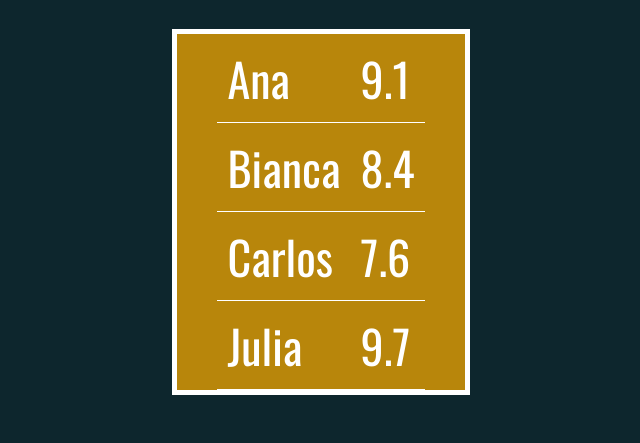
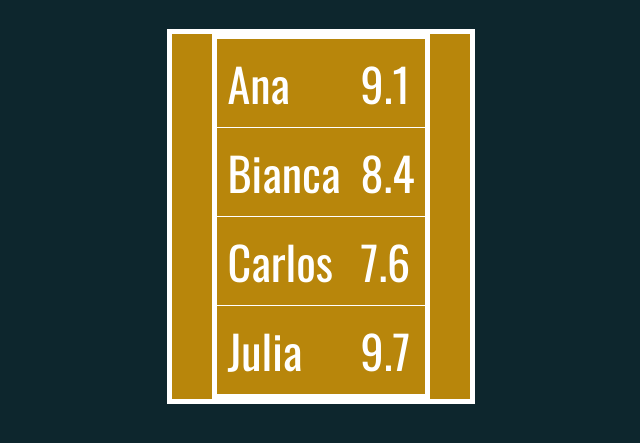
Before and after one commit to hugoleogs/material_javascript, a plain HTML site: page jquery/jquery/modificandoHTML3.html in a window 1280 px wide. Shown: the part 71-514 px from the top of the page, without its empty margins (319-959 px from the left). Drawn offline with Linux system fonts and the light colour scheme.

Commit message:
desafio da udemy

```diff
--- a/jquery/jquery/modificandoHTML3.html
+++ b/jquery/jquery/modificandoHTML3.html
@@ -13,6 +13,10 @@
     <div id='conteudo'></div>
 
     <script>
+
+        $(document).ready(function(){
+
+
             const pessoas = [
                 { nome: 'Ana', nota: 9.1 },
                 { nome: 'Bianca', nota: 8.4 },
@@ -20,26 +24,38 @@
                 { nome: 'Julia', nota: 9.7 }
             ]
 
+            // const linhas = pessoas.map(pessoa => {
+            //     const tdNome = document.createElement('td')
+            //     tdNome.innerHTML = pessoa.nome
+
+            //     const tdNota = document.createElement('td')
+            //     tdNota.innerHTML = pessoa.nota
+
+            //     const tr = document.createElement('tr')
+
+            //     tr.appendChild(tdNome)
+            //     tr.appendChild(tdNota)
+
+            //     return tr
+            // })
+
+            // const tabela = document.createElement('table')
+            // linhas.forEach(linha => tabela.appendChild(linha))
+
+            // $('#conteudo').append(tabela)
+
             const linhas = pessoas.map(pessoa => {
-            const tdNome = document.createElement('td')
-            tdNome.innerHTML = pessoa.nome
-
-            const tdNota = document.createElement('td')
-            tdNota.innerHTML = pessoa.nota
-
-            const tr = document.createElement('tr')
-
-            tr.appendChild(tdNome)
-            tr.appendChild(tdNota)
-
-            return tr
+                const tdNome = $('<td>').html(pessoa.nome)
+                const tdNota = $('<td>').html(pessoa.nota)
+                return $('<tr>').append(tdNome).append(tdNota)
             })
 
-        const tabela = document.createElement('table')
-        linhas.forEach(linha => tabela.appendChild(linha))
+            const tabela = $('<table>').append(linhas)
+                .css('border', 'solid 5px')
 
             $('#conteudo').append(tabela)
 
+        })
 
     </script>
 </body>
```
Lines whose indentation alone changed are shown as unchanged.
